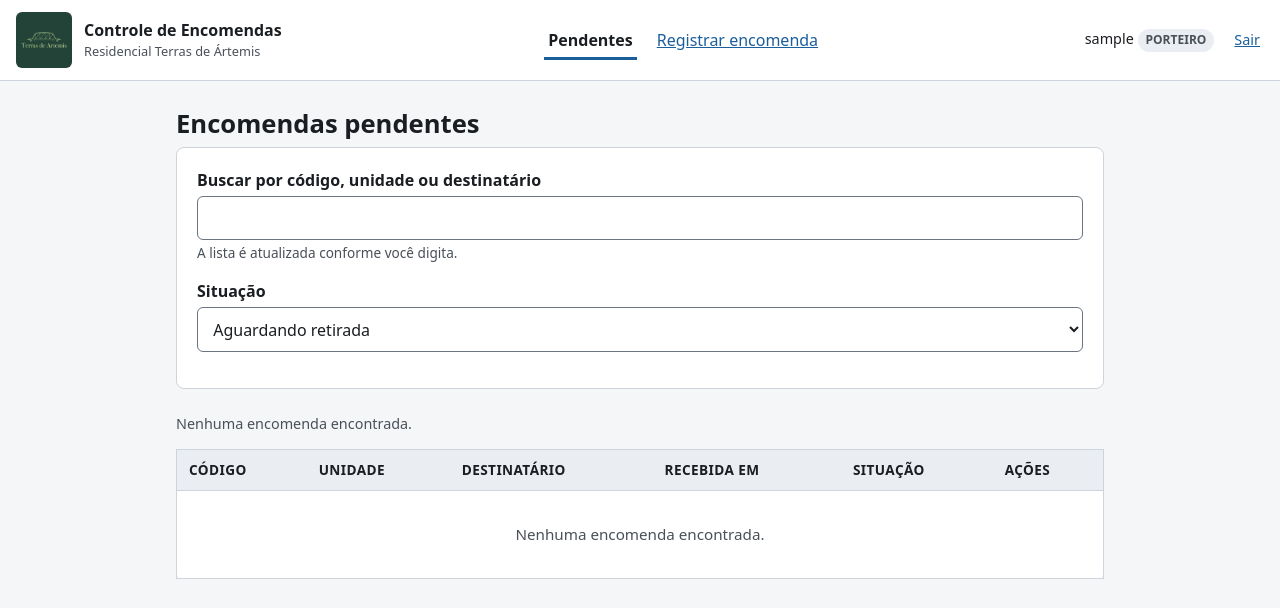
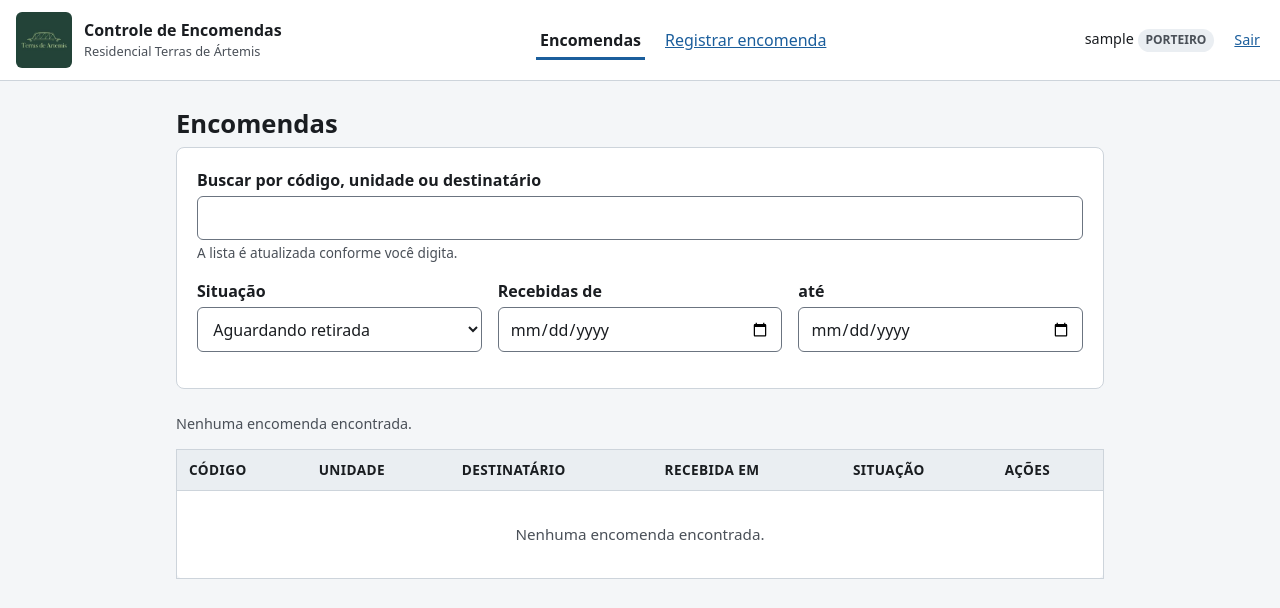
Before and after one commit to eberk9/PI2-Univesp, a Flask app: page /encomendas/pendentes in a window 1280 px wide. Shown: the top 608 px of the page. Run offline with Flask 3, Linux system fonts and the light colour scheme; the visitor is signed in with stand-in values (Sample User, id 1); data that the repository does not hold is empty.

Commit message:
Tela Encomendas: novo nome, data de retirada e filtro por período (#7)
* Renomeia a tela Pendentes para Encomendas

A tela também lista as encomendas já retiradas e as devolvidas
(filtro Situação), então o nome Pendentes escondia essa consulta.

Co-Authored-By: Claude Opus 5.5 <noreply@anthropic.com>

* Mostra data de retirada e filtra a lista por período

- Coluna "Retirada em" quando o filtro não é "Aguardando retirada".
- Campos "Recebidas de" e "até", usando o filtro de/ate que a API
  já oferecia.
- Teste do filtro por período.

Co-Authored-By: Claude Opus 5.5 <noreply@anthropic.com>

---------

Co-authored-by: Eber Constantinov <eberk9@gmail.com>
Co-authored-by: Claude Opus 5.5 <noreply@anthropic.com>

```diff
--- a/app/static/css/app.css
+++ b/app/static/css/app.css
@@ -127,6 +127,8 @@ h2 { font-size: 1.2rem; margin: 2rem 0 0.5rem; }
 
 /* ---------------------------------------------------------- formularios */
 .campo { margin-bottom: 1rem; }
+.campos-linha { display: flex; flex-wrap: wrap; gap: 0 1rem; }
+.campos-linha .campo { flex: 1 1 10rem; }
 .campo label {
   display: block;
   font-weight: 600;
--- a/app/static/js/pendentes.js
+++ b/app/static/js/pendentes.js
@@ -6,14 +6,23 @@
   const contador = document.getElementById('contador');
   const campoBusca = document.getElementById('q');
   const campoSituacao = document.getElementById('situacao');
+  const campoDe = document.getElementById('de');
+  const campoAte = document.getElementById('ate');
+  const colRetirada = document.getElementById('col-retirada');
   if (!corpo) return;
 
-  const COLUNAS = 6;
+  let COLUNAS = 6;
 
   async function carregar() {
     const parametros = new URLSearchParams();
     if (campoBusca.value.trim()) parametros.set('q', campoBusca.value.trim());
     if (campoSituacao.value) parametros.set('situacao', campoSituacao.value);
+    if (campoDe.value) parametros.set('de', campoDe.value);
+    if (campoAte.value) parametros.set('ate', campoAte.value);
+
+    // A coluna "Retirada em" so faz sentido fora da lista de pendentes.
+    colRetirada.hidden = campoSituacao.value === 'RECEBIDA';
+    COLUNAS = colRetirada.hidden ? 6 : 7;
 
     try {
       const dados = await chamarApi('/encomendas?' + parametros.toString());
@@ -83,9 +92,14 @@
         acoes.textContent = e.retirada_por_nome || '—';
       }
 
-      [codigo, unidade, destinatario, recebida, situacao, acoes].forEach((td) =>
-        tr.appendChild(td)
-      );
+      const colunas = [codigo, unidade, destinatario, recebida];
+      if (!colRetirada.hidden) {
+        const retirada = document.createElement('td');
+        retirada.textContent = e.retirada_em ? formatarDataHora(e.retirada_em) : '—';
+        colunas.push(retirada);
+      }
+      colunas.push(situacao, acoes);
+      colunas.forEach((td) => tr.appendChild(td));
       corpo.appendChild(tr);
     });
   }
@@ -177,6 +191,8 @@
 
   campoBusca.addEventListener('input', aguardar(carregar, 300));
   campoSituacao.addEventListener('change', carregar);
+  campoDe.addEventListener('change', carregar);
+  campoAte.addEventListener('change', carregar);
   document.getElementById('form-busca').addEventListener('submit', (ev) => {
     ev.preventDefault();
     carregar();
--- a/app/templates/base.html
+++ b/app/templates/base.html
@@ -23,7 +23,7 @@
     <nav class="cabecalho__nav" aria-label="Navegação principal">
       <ul>
         {% if not current_user.e_morador() %}
-          <li><a href="{{ url_for('main.pendentes') }}"{% if request.endpoint == 'main.pendentes' %} aria-current="page"{% endif %}>Pendentes</a></li>
+          <li><a href="{{ url_for('main.pendentes') }}"{% if request.endpoint == 'main.pendentes' %} aria-current="page"{% endif %}>Encomendas</a></li>
           <li><a href="{{ url_for('main.nova_encomenda') }}"{% if request.endpoint == 'main.nova_encomenda' %} aria-current="page"{% endif %}>Registrar encomenda</a></li>
         {% else %}
           <li><a href="{{ url_for('main.minhas_encomendas') }}"{% if request.endpoint == 'main.minhas_encomendas' %} aria-current="page"{% endif %}>Minhas encomendas</a></li>
--- a/app/templates/pendentes.html
+++ b/app/templates/pendentes.html
@@ -1,8 +1,8 @@
 {% extends "base.html" %}
-{% block titulo %}Encomendas pendentes{% endblock %}
+{% block titulo %}Encomendas{% endblock %}
 
 {% block conteudo %}
-<h1>Encomendas pendentes</h1>
+<h1>Encomendas</h1>
 
 <div class="cartao">
   <form id="form-busca" role="search" novalidate>
@@ -12,6 +12,7 @@
              aria-describedby="ajuda-busca">
       <small id="ajuda-busca" class="ajuda">A lista é atualizada conforme você digita.</small>
     </div>
+    <div class="campos-linha">
       <div class="campo">
         <label for="situacao">Situação</label>
         <select id="situacao" name="situacao">
@@ -20,6 +21,15 @@
           <option value="DEVOLVIDA">Devolvidas</option>
           <option value="">Todas</option>
         </select>
+      </div>
+      <div class="campo">
+        <label for="de">Recebidas de</label>
+        <input type="date" id="de" name="de">
+      </div>
+      <div class="campo">
+        <label for="ate">até</label>
+        <input type="date" id="ate" name="ate">
+      </div>
     </div>
   </form>
 </div>
@@ -35,6 +45,7 @@
         <th scope="col">Unidade</th>
         <th scope="col">Destinatário</th>
         <th scope="col">Recebida em</th>
+        <th scope="col" id="col-retirada" hidden>Retirada em</th>
         <th scope="col">Situação</th>
         <th scope="col">Ações</th>
       </tr>
```
Also changed, not shown: tests/test_encomendas.py (+11 -0 lines). Lines whose indentation alone changed are shown as unchanged.
